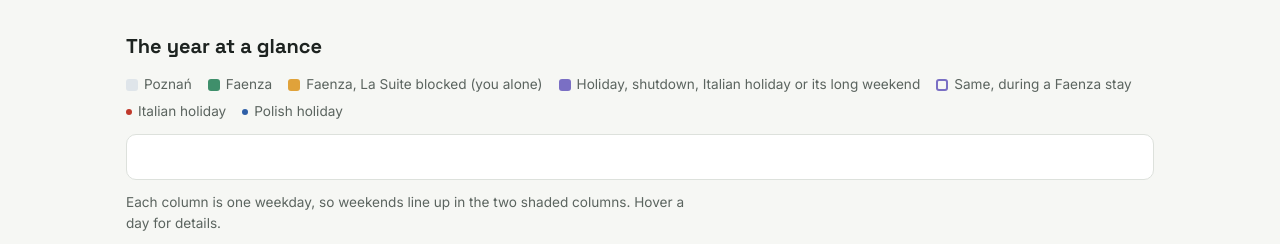
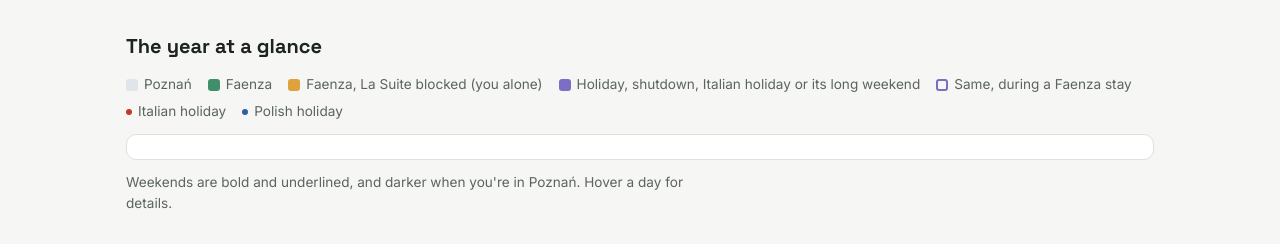
Before and after one commit to sieszwendamsie/life-logistics-planner, a Python web app: template src/planner/templates/year.html.j2 in a window 1280 px wide. Shown: the part 195-439 px from the top of the page. Run offline with Jinja, Linux system fonts and the light colour scheme; the template is opened without the code that fills it, so the values that code supplies are empty.

Commit message:
Year page: back to the day-of-month layout, keep the weekend highlighting
Co-Authored-By: Claude Opus 5.5 <noreply@anthropic.com>
Claude-Session: https://claude.ai/code/session_0142S6461nGEJqx6qEvLSddX

```diff
--- a/src/planner/templates/year.html.j2
+++ b/src/planner/templates/year.html.j2
@@ -4,7 +4,7 @@
 /* Layout: one column; a wall-planner strip of 12 months up top, then the decisions as tables. */
 :root {
   --bg: #f6f7f4; --surface: #ffffff; --ink: #1d2320; --muted: #5b645f; --line: #dde1dc;
-  --home: #dfe5ea; --home-we: #b9c3cc; --we-band: #e9ece6; --stay: #3f8f6b; --solo: #e0a23a; --holiday: #7a6fc4; --shut: #9aa19c;
+  --home: #dfe5ea; --home-we: #b9c3cc; --stay: #3f8f6b; --solo: #e0a23a; --holiday: #7a6fc4; --shut: #9aa19c;
   --it: #c0392b; --pl: #2f5fa7; --on-solo: #1d2320; --accent: #2d6a4f; --pick: rgba(63, 143, 107, 0.12);
   --font-head: "Space Grotesk", system-ui, sans-serif;
   --font-body: "Inter", system-ui, -apple-system, "Segoe UI", sans-serif;
@@ -12,14 +12,14 @@
 @media (prefers-color-scheme: dark) {
   :root:not([data-theme="light"]) {
     --bg: #141816; --surface: #1c211f; --ink: #e6e9e6; --muted: #a0a9a4; --line: #313834;
-    --home: #2c3540; --home-we: #46525f; --we-band: #262c29; --stay: #4fa881; --solo: #e6b04f; --holiday: #988de0; --shut: #5f6762;
+    --home: #2c3540; --home-we: #46525f; --stay: #4fa881; --solo: #e6b04f; --holiday: #988de0; --shut: #5f6762;
     --it: #ec7a6c; --pl: #7ea6e6; --accent: #7cc5a1; --pick: rgba(79, 168, 129, 0.16);
     color-scheme: dark;
   }
 }
 :root[data-theme="dark"] {
   --bg: #141816; --surface: #1c211f; --ink: #e6e9e6; --muted: #a0a9a4; --line: #313834;
-  --home: #2c3540; --home-we: #46525f; --we-band: #262c29; --stay: #4fa881; --solo: #e6b04f; --holiday: #988de0; --shut: #5f6762;
+  --home: #2c3540; --home-we: #46525f; --stay: #4fa881; --solo: #e6b04f; --holiday: #988de0; --shut: #5f6762;
   --it: #ec7a6c; --pl: #7ea6e6; --accent: #7cc5a1; --pick: rgba(79, 168, 129, 0.16);
   color-scheme: dark;
 }
@@ -49,11 +49,7 @@ section { display: grid; gap: 12px; min-width: 0; }
 .legend .ring::before { background: transparent; box-shadow: inset 0 0 0 2px var(--c); }
 .legend .dot::before { width: 6px; height: 6px; border-radius: 50%; vertical-align: 1px; }
 .wall { overflow-x: auto; background: var(--surface); border: 1px solid var(--line); border-radius: 10px; padding: 12px; }
-.month { display: grid; grid-template-columns: 40px repeat(37, 24px); gap: 2px; align-items: center; }
-.month.head div { font-size: 0.68rem; font-weight: 600; color: var(--muted); text-align: center; height: 20px; line-height: 20px; }
-.month.head .wkd { color: var(--ink); background: var(--we-band); border-radius: 3px 3px 0 0; }
-.gap { height: 24px; }
-.gap.wkd { background: var(--we-band); border-radius: 3px; }
+.month { display: grid; grid-template-columns: 40px repeat(31, 24px); gap: 2px; align-items: center; }
 .month + .month { margin-top: 2px; }
 .month .m { font-size: 0.8rem; font-weight: 600; color: var(--muted); letter-spacing: 0.04em; text-transform: uppercase; }
 .d {
@@ -114,21 +110,16 @@ ul { margin: 0; padding-left: 20px; display: grid; gap: 6px; }
       <span class="dot" style="--c: var(--pl)">Polish holiday</span>
     </div>
     <div class="wall" role="img" aria-label="Calendar of {{ r.plan.year }} coloured by where you are">
-      <div class="month head" aria-hidden="true">
-        <div></div>
-        {% for letter, wkd in weekdays %}<div class="{{ 'wkd' if wkd }}">{{ letter }}</div>{% endfor %}
-      </div>
-      {% for name, offset, cells in months %}
+      {% for name, cells in months %}
       <div class="month">
         <div class="m">{{ name }}</div>
-        {% for i in range(offset) %}<div class="gap{{ ' wkd' if i >= 5 }}"></div>{% endfor %}
         {% for cell in cells %}
         <div class="d {{ cell.kind }}{% if cell.weekend %} we{% endif %}{% if cell.off %} off{% endif %}" title="{{ cell.title }}">{{ cell.day }}{% if cell.it %}<i class="it"></i>{% endif %}{% if cell.pl %}<i class="pl"></i>{% endif %}</div>
         {% endfor %}
       </div>
       {% endfor %}
     </div>
-    <p class="note">Each column is one weekday, so weekends line up in the two shaded columns. Hover a day for details.</p>
+    <p class="note">Weekends are bold and underlined, and darker when you're in Poznań. Hover a day for details.</p>
   </section>
 
   <section>
--- a/src/planner/year_report.py
+++ b/src/planner/year_report.py
@@ -78,7 +78,7 @@ def _blocked(st: Stay, d: date) -> bool:
     return d in st.blocked
 
 
-def _months(c: Constraints, r: YearResult) -> list[tuple[str, int, list[Cell]]]:
+def _months(c: Constraints, r: YearResult) -> list[tuple[str, list[Cell]]]:
     it = {h.day: h.name for h in c.holidays if h.country == "IT"}
     pl = {h.day: h.name for h in c.holidays if h.country == "PL"}
     free = free_days_off(c, r.plan.year)
@@ -104,8 +104,7 @@ def _months(c: Constraints, r: YearResult) -> list[tuple[str, int, list[Cell]]]:
                 )
             )
             d += timedelta(days=1)
-        # Blank cells before the 1st, so every column is one weekday.
-        rows.append((first.strftime("%b"), first.weekday(), cells))
+        rows.append((first.strftime("%b"), cells))
     return rows
 
 
@@ -194,7 +193,6 @@ def render_year(c: Constraints, r: YearResult) -> str:
         r=r,
         c=c,
         months=_months(c, r),
-        weekdays=[("MTWTFSS"[i % 7], i % 7 >= 5) for i in range(37)],
         totals=totals,
         long=[(_block_view(b), b == r.long_pick) for b in r.long_options],
         second=[(_block_view(b), b == r.second_pick) for b in r.second_options],
```
